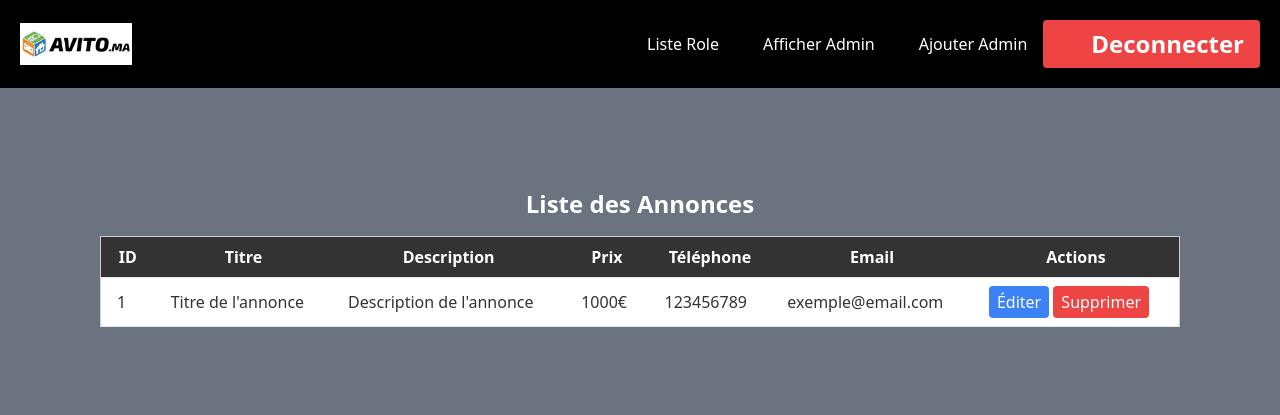
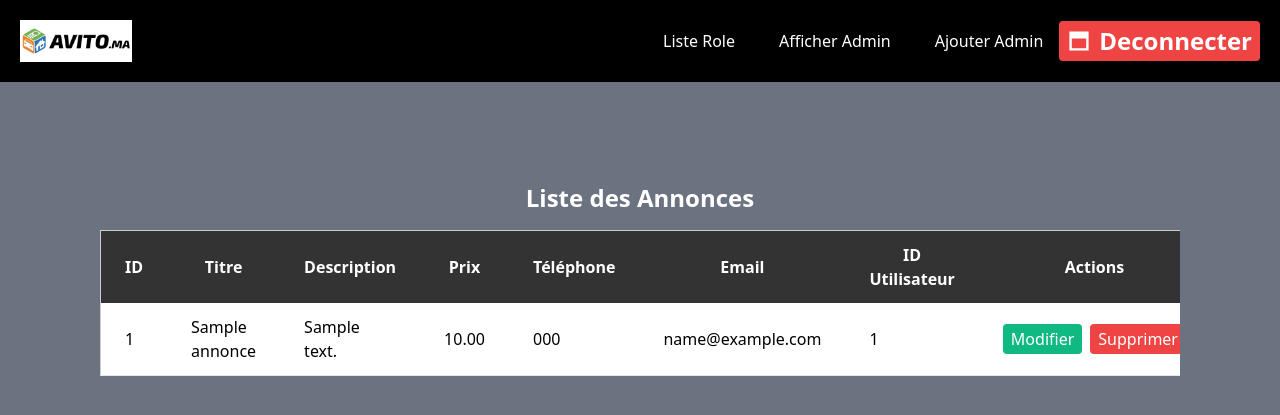
Before and after one commit to Youcode-Classe-E-2023-2024/WALID_SAIFI_avito_v2, a PHP site: page /admin.php in a window 1280 px wide. Shown: the top 415 px of the page. Run offline with PHP 8.4, Linux system fonts and the light colour scheme; a user stored in the database is signed in; tables that the repository leaves empty hold one stand-in row (values such as "Sample post").

Commit message:
modifier

```diff
--- a/admin.php
+++ b/admin.php
@@ -19,7 +19,6 @@ if(!isset($_SESSION['username'])){
 <!-- Navbar -->
 <?php
  include 'nav_admin.php';
-
  ?>
 <!-- Content -->
 <div class="content flex flex-col items-center">
@@ -29,31 +28,52 @@ if(!isset($_SESSION['username'])){
   <table class="w-full bg-white border border-gray-300">
   <thead>
     <tr>
-          <th class="py-2 px-4 border-b text-white bg-gray-800">ID</th>
-          <th class="py-2 px-4 border-b text-white bg-gray-800">Titre</th>
-          <th class="py-2 px-4 border-b text-white bg-gray-800">Description</th>
-          <th class="py-2 px-4 border-b text-white bg-gray-800">Prix</th>
-          <th class="py-2 px-4 border-b text-white bg-gray-800">Téléphone</th>
-          <th class="py-2 px-4 border-b text-white bg-gray-800">Email</th>
-          <th class="py-2 px-4 border-b text-white bg-gray-800">Actions</th>
+      <th class="py-3 px-6 bg-gray-800 text-white">ID</th>
+      <th class="py-3 px-6 bg-gray-800 text-white">Titre</th>
+      <th class="py-3 px-6 bg-gray-800 text-white">Description</th>
+      <th class="py-3 px-6 bg-gray-800 text-white">Prix</th>
+      <th class="py-3 px-6 bg-gray-800 text-white">Téléphone</th>
+      <th class="py-3 px-6 bg-gray-800 text-white">Email</th>
+      <th class="py-3 px-6 bg-gray-800 text-white">ID Utilisateur</th>
+      <th class="py-3 px-6 bg-gray-800 text-white">Actions</th>
     </tr>
   </thead>
   <tbody>
-        <!-- Ajoutez vos lignes de données ici -->
-        <tr>
-          <td class="py-2 px-4 border-b text-gray-700">1</td>
-          <td class="py-2 px-4 border-b text-gray-700">Titre de l'annonce</td>
-          <td class="py-2 px-4 border-b text-gray-700">Description de l'annonce</td>
-          <td class="py-2 px-4 border-b text-gray-700">1000€</td>
-          <td class="py-2 px-4 border-b text-gray-700">123456789</td>
-          <td class="py-2 px-4 border-b text-gray-700">exemple@email.com</td>
-          <td class="py-2 px-4 border-b">
-            <button class="bg-blue-500 hover:bg-blue-700 text-white py-1 px-2 rounded">Éditer</button>
-            <button class="bg-red-500 hover:bg-red-700 text-white py-1 px-2 rounded">Supprimer</button>
-          </td>
-        </tr>
+    <?php
+    require_once("Database.php");
+    // Connexion à la base de données
+    $db = new Database();
+    $conn = $db->getConnection();
+    // Requête SQL pour sélectionner toutes les annonces
+    $selectSql = "SELECT * FROM annonces";
+    // Exécution de la requête SQL
+    $result = $conn->query($selectSql);
+
+    if ($result->num_rows > 0) {
+      while ($row = $result->fetch_assoc()) {
+        echo "<tr class='hover:bg-gray-100'>";
+        echo "<td class='py-3 px-6 border-b text-black'>". $row["id_annonce"] . "</td>";
+        echo "<td class='py-3 px-6 border-b text-black'>" . $row["titre"] . "</td>";
+        echo "<td class='py-3 px-6 border-b text-black'>" . $row["description"] . "</td>";
+        echo "<td class='py-3 px-6 border-b text-black'>" . $row["prix"] . "</td>";
+        echo "<td class='py-3 px-6 border-b text-black'>" . $row["telephone"] . "</td>";
+        echo "<td class='py-3 px-6 border-b text-black'>" . $row["email"] . "</td>";
+        echo "<td class='py-3 px-6 border-b text-black'>" . $row["id_user"] . "</td>";
+        echo "<td class='py-3 px-6 border-b text-black'>";
+        echo "<a href='modifier_user.php?id=" . $row["id_annonce"] . "' class='bg-green-500 hover:bg-green-700 text-white py-1 px-2 rounded mr-2'>Modifier</a>";
+        echo "<a href='supprimer.php?id=" . $row["id_annonce"] . "' class='bg-red-500 hover:bg-red-700 text-white py-1 px-2 rounded'>Supprimer</a>";
+        echo "</td>";
+        echo "</tr>";
+      }
+    } else {
+      echo "<tr><td colspan='8' class='py-3 px-6 border-b'>Aucune annonce trouvée</td></tr>";
+    }
+    $conn->close();
+    ?>
   </tbody>
 </table>
+
+
   </div>
 </div>
 
--- a/nav_admin.php
+++ b/nav_admin.php
@@ -25,9 +25,9 @@
       <!-- Vous pouvez réactiver ces lignes si nécessaire -->
       <!-- <span class="text-white">Type: <?php echo isset($_SESSION['role']) ? $_SESSION['role'] : ''; ?></span>
       <span class="text-white">Username: <?php echo $_SESSION['username'] ?></span> -->
-      <a href="dec.php" class="text-white flex items-center text-2xl font-semibold bg-red-500 hover:bg-red-700 py-2 px-4 rounded">
+      <a href="dec.php" class="text-white flex items-center text-2xl font-semibold bg-red-500 hover:bg-red-700 py-1 px-2 rounded">
         <svg xmlns="http://www.w3.org/2000/svg" class="h-6 w-6 mr-2" viewBox="0 0 20 20" fill="currentColor">
-          <!-- Icône pour "Deconnecter" -->
+          <path d="M2 2v16h16V2H2zm14 14H4V8h12v8z"/>
         </svg>
         Deconnecter
       </a>
```
Also changed, not shown: modifier_user.php (added, +66 -0 lines), annonce.php (deleted). Lines whose indentation alone changed are shown as unchanged.
